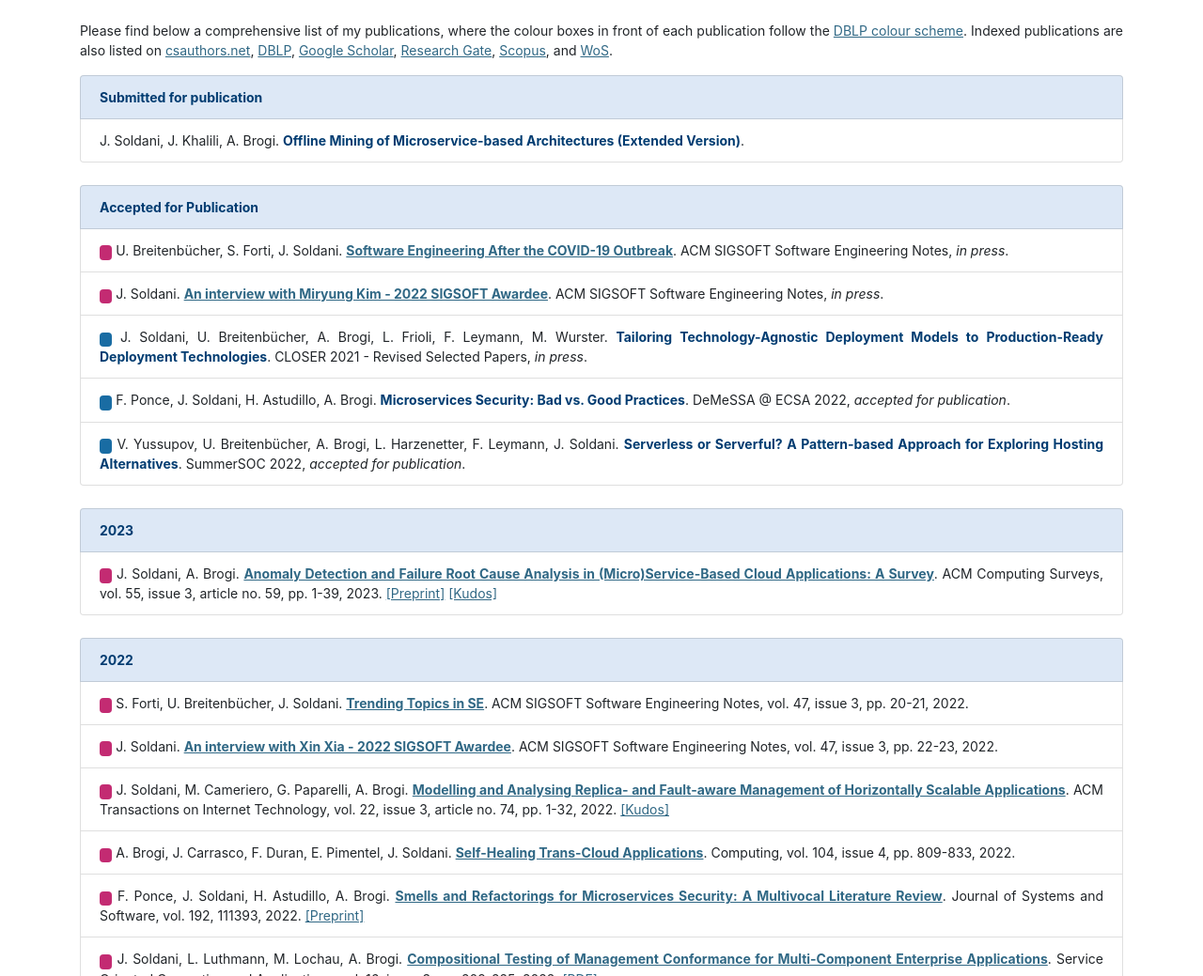
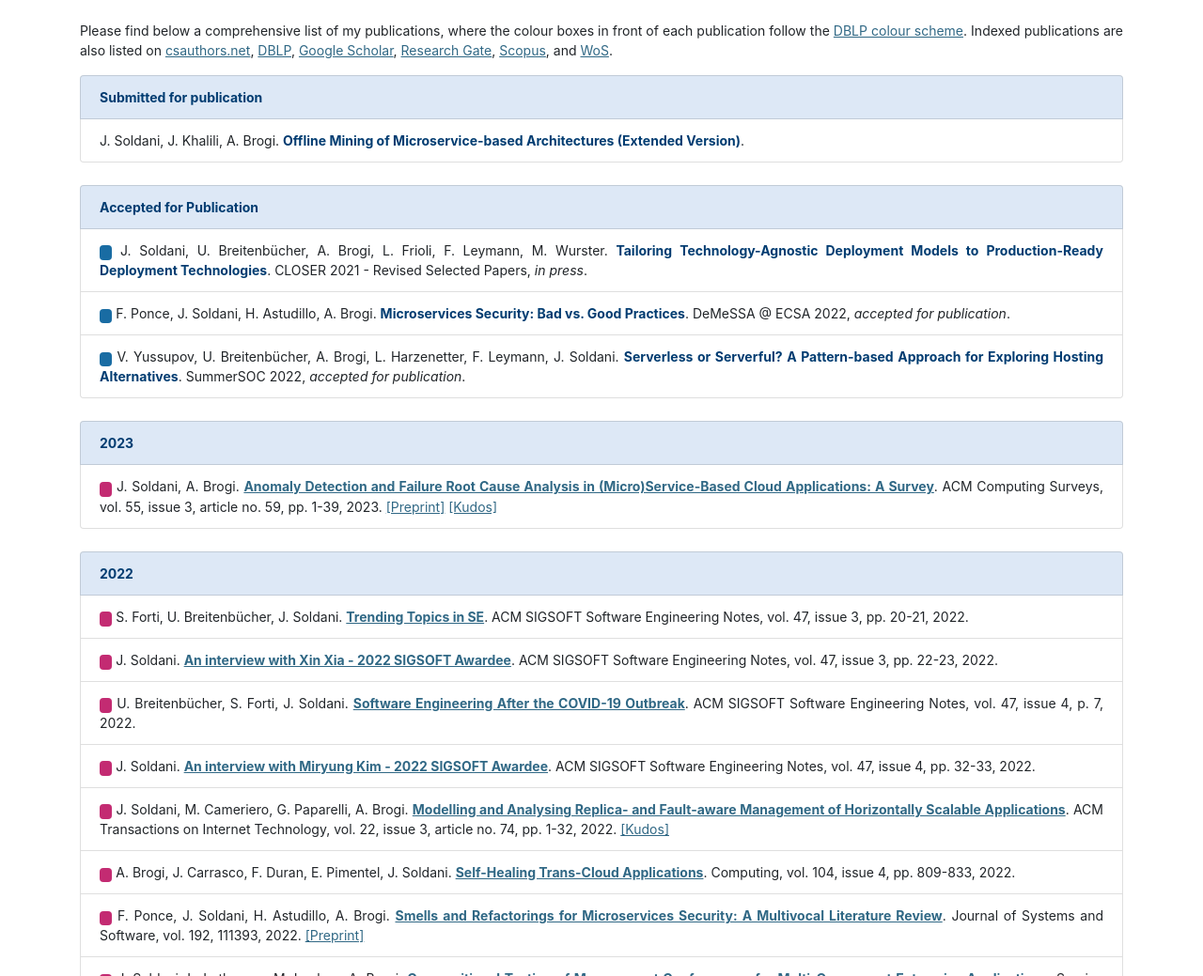
Before and after one commit to jsoldani/jsoldani.github.io, a plain HTML site: page publications.html in a window 1280 px wide. Shown: the part 62-1101 px from the top of the page at 94% size. Drawn offline with nearby package versions, Linux system fonts and the light colour scheme.

Commit message:
updated pubs

```diff
--- a/publications.html
+++ b/publications.html
@@ -62,18 +62,6 @@
                     <ul class="list-group pt-4">
                         <li class="list-group-item cp-shaded"><span class="cp-title">Accepted for Publication</span></li>
                         <!-- Journals -->
-                        <li class="list-group-item">
-                            <span class="badge badge-journal">&nbsp;&nbsp;</span>
-                            U. Breitenb&uuml;cher, S. Forti, J. Soldani.
-                            <span class="cp-publication-title"><a class="cp-link" href="http://doi.org/10.1145/3561846.3561848">Software Engineering After the COVID-19 Outbreak</a></span>.
-                            ACM SIGSOFT Software Engineering Notes, <em>in press</em>.
-                        </li>
-                        <li class="list-group-item">
-                            <span class="badge badge-journal">&nbsp;&nbsp;</span>
-                            J. Soldani.
-                            <span class="cp-publication-title"><a class="cp-link" href="http://doi.org/10.1145/3561846.3561855">An interview with Miryung Kim - 2022 SIGSOFT Awardee</a></span>.
-                            ACM SIGSOFT Software Engineering Notes, <em>in press</em>.
-                        </li>
                         <!-- Conference Proceedings -->
                         <li class="list-group-item">
                             <span class="badge badge-proceedings">&nbsp;&nbsp;</span>
@@ -132,6 +120,18 @@
                             J. Soldani.
                             <span class="cp-publication-title"><a class="cp-link" href="http://doi.acm.org/10.1145/3539814.3539821">An interview with Xin Xia - 2022 SIGSOFT Awardee</a></span>.
                             ACM SIGSOFT Software Engineering Notes, vol. 47, issue 3, pp. 22-23, 2022.
+                        </li>
+                        <li class="list-group-item">
+                            <span class="badge badge-journal">&nbsp;&nbsp;</span>
+                            U. Breitenb&uuml;cher, S. Forti, J. Soldani.
+                            <span class="cp-publication-title"><a class="cp-link" href="http://doi.org/10.1145/3561846.3561848">Software Engineering After the COVID-19 Outbreak</a></span>.
+                            ACM SIGSOFT Software Engineering Notes, vol. 47, issue 4, p. 7, 2022.
+                        </li>
+                        <li class="list-group-item">
+                            <span class="badge badge-journal">&nbsp;&nbsp;</span>
+                            J. Soldani.
+                            <span class="cp-publication-title"><a class="cp-link" href="http://doi.org/10.1145/3561846.3561855">An interview with Miryung Kim - 2022 SIGSOFT Awardee</a></span>.
+                            ACM SIGSOFT Software Engineering Notes, vol. 47, issue 4, pp. 32-33, 2022.
                         </li>
                         <li class="list-group-item">
                             <span class="badge badge-journal">&nbsp;&nbsp;</span>
```
